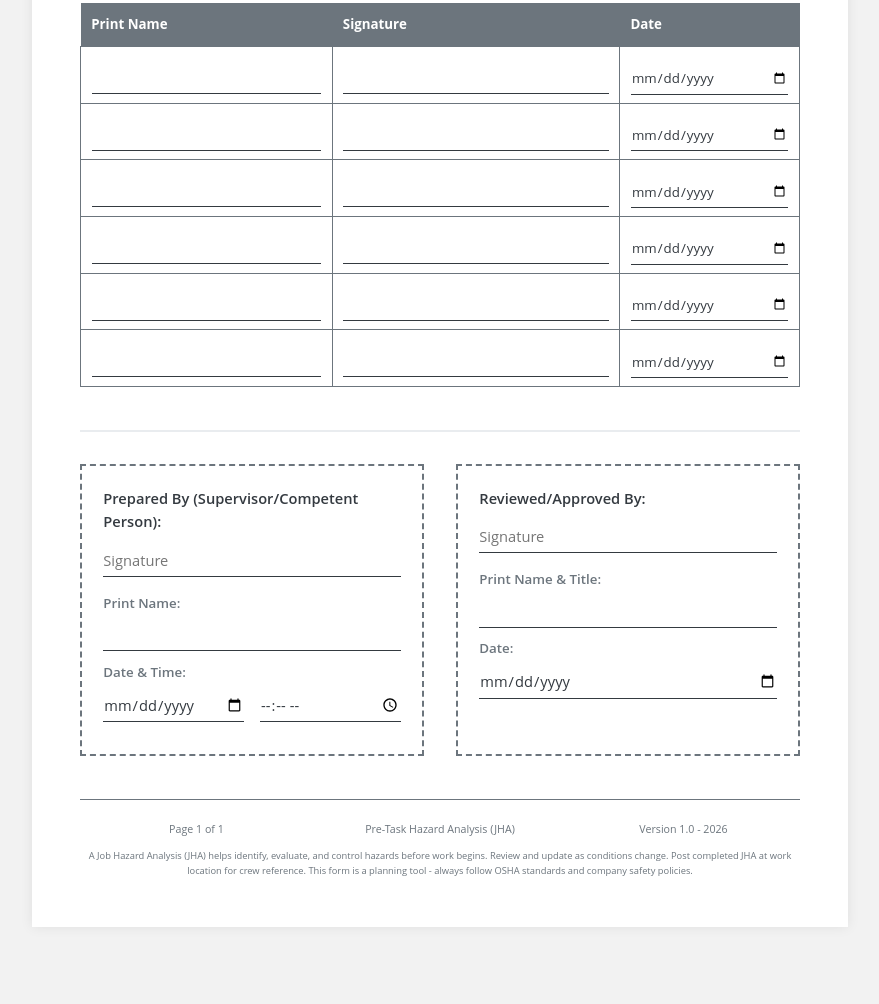
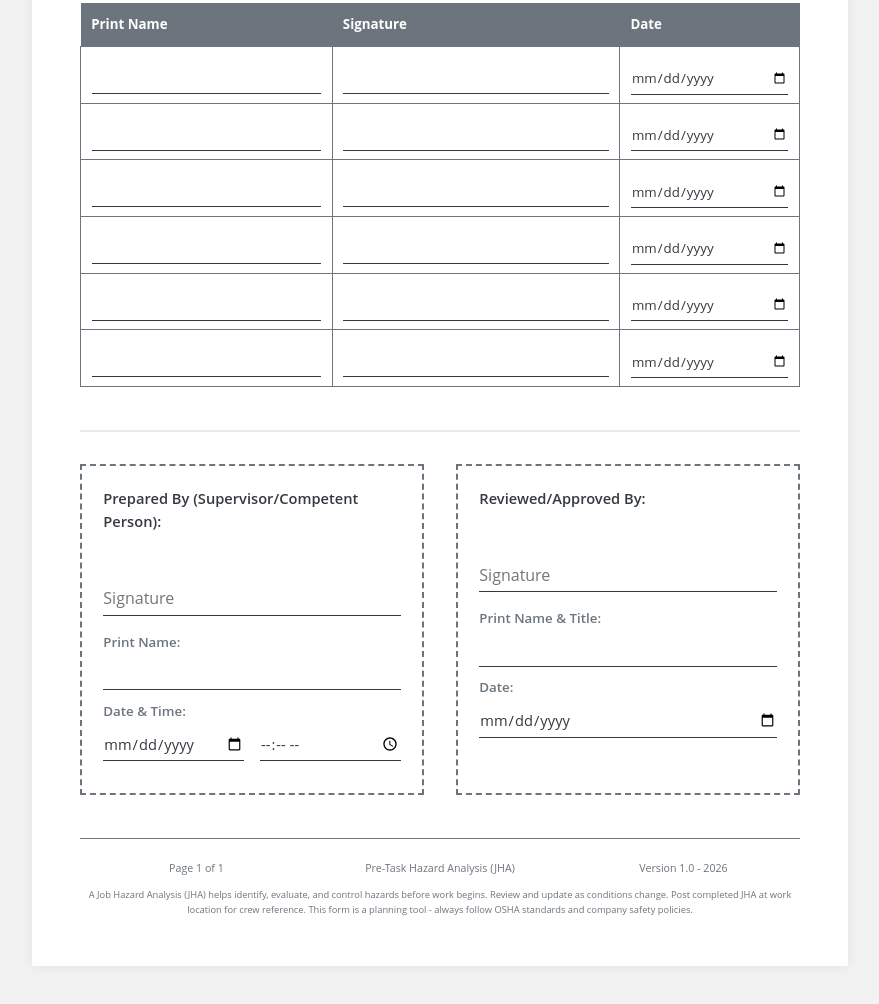
Before and after one commit to Workplace-Safety/Pre-Task-Hazard-Analysis-, a plain HTML site: page index.html in a window 1280 px wide. Shown: the part 2221-3225 px from the top of the page, without its empty margins (200-1079 px from the left). Before the commit the page ends 3196 px from the top, so only its background shows below. Drawn offline with Linux system fonts and the light colour scheme.

Commit message:
Style signature input field in CSS
Added styles for typeable signature input field.

```diff
--- a/style.css
+++ b/style.css
@@ -470,3 +470,10 @@ textarea.info-input {
 /* Grid / flex children may shrink instead of pushing past the right edge */
 .header-info > *, .atmospheric-grid > *, .signature-section > *,
 .status-summary > *, .ppe-grid > *, .date-time-row > *, .info-field { min-width: 0; }
+
+/* Signature line is now a typeable field that wraps like the others */
+textarea.signature-input {
+    margin-top: 32pt;
+    padding: 8pt 0 4pt 0;
+    font-size: 12pt;
+}
```
